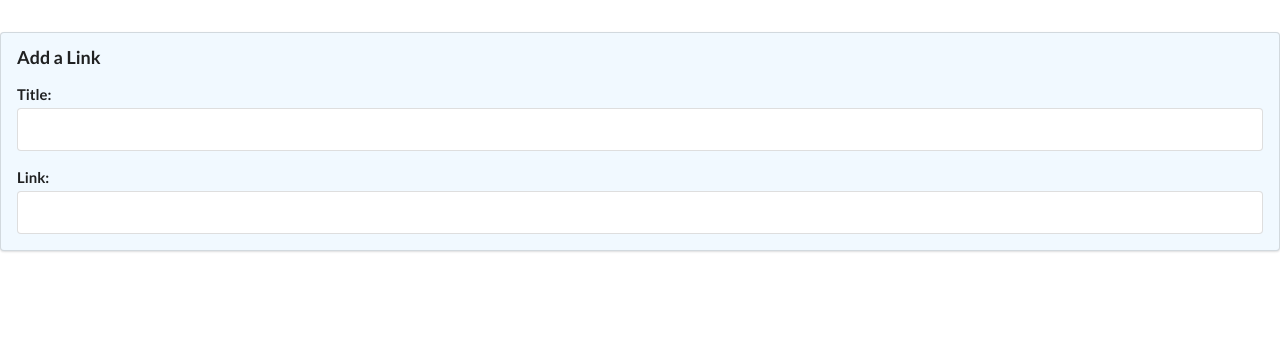
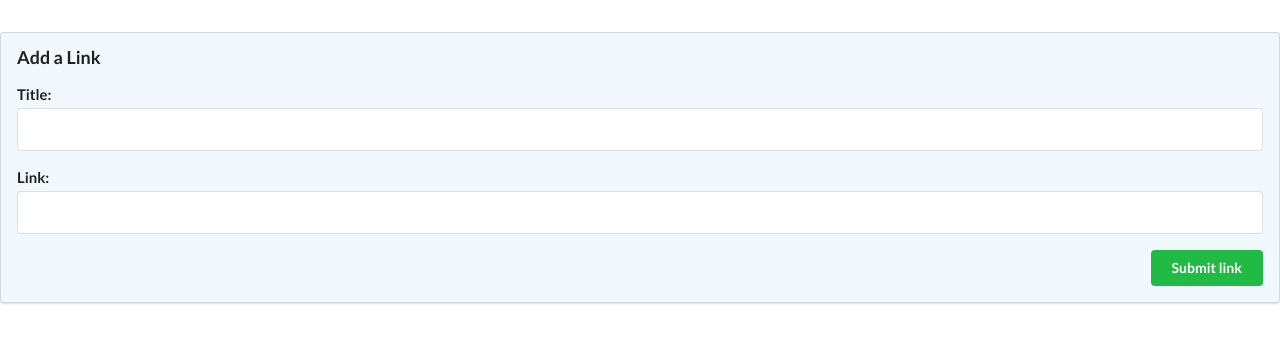
Before and after one commit to natanverdes/angular2-links-list, an Angular app: page / in a window 1280 px wide. Shown: the top 342 px of the page. Built offline with nearby package versions, Linux system fonts and the light colour scheme.

Commit message:
Example of click button usage

```diff
--- a/src/app/app.component.html
+++ b/src/app/app.component.html
@@ -9,4 +9,7 @@
     <label for="link">Link:</label>
     <input name="link">
   </div>
+  <button (click)="addArticle()" class="ui positive right floated button">
+    Submit link
+  </button>
 </form>
--- a/src/app/app.component.ts
+++ b/src/app/app.component.ts
@@ -7,4 +7,9 @@ import { Component } from '@angular/core';
 })
 export class AppComponent {
   title = 'app works!';
+
+  addArticle(): boolean {
+    console.log("Adding article");
+    return false;
+  }
 }
```
